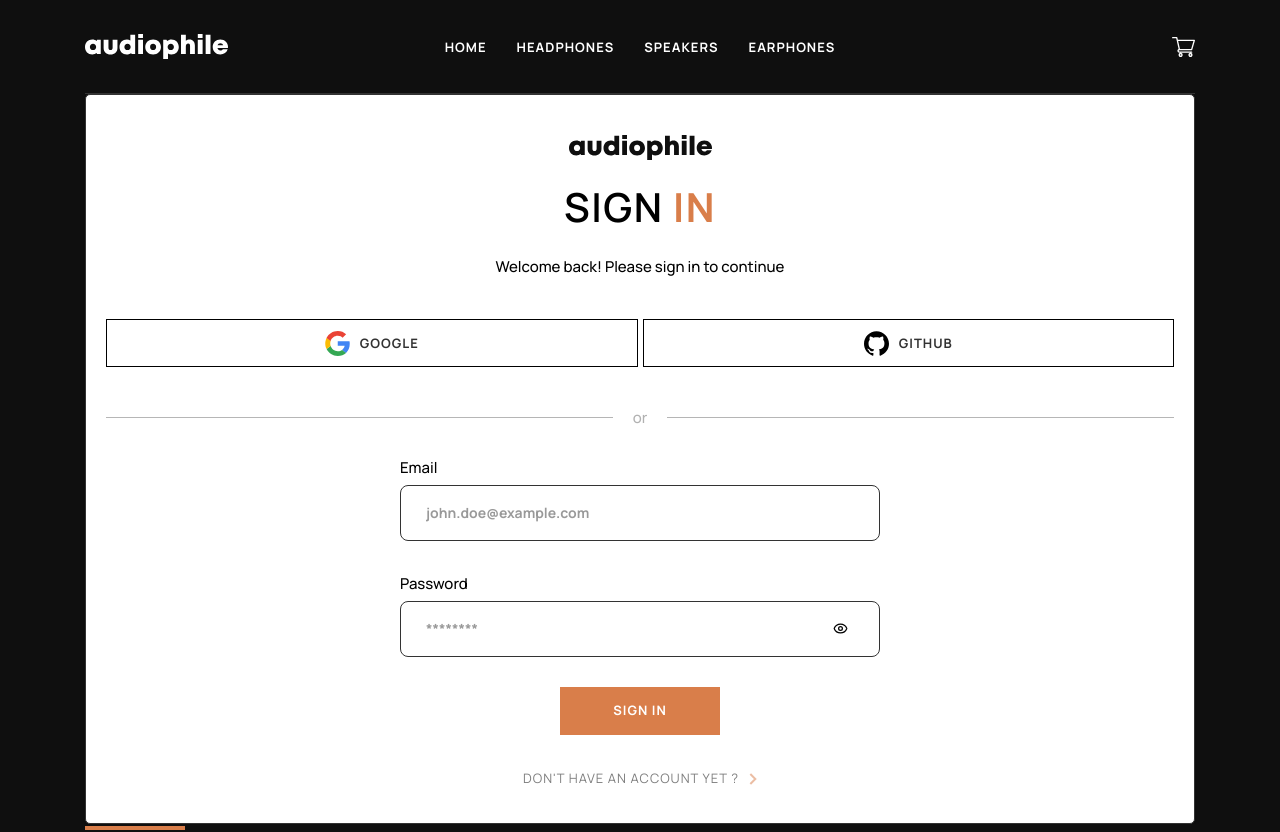
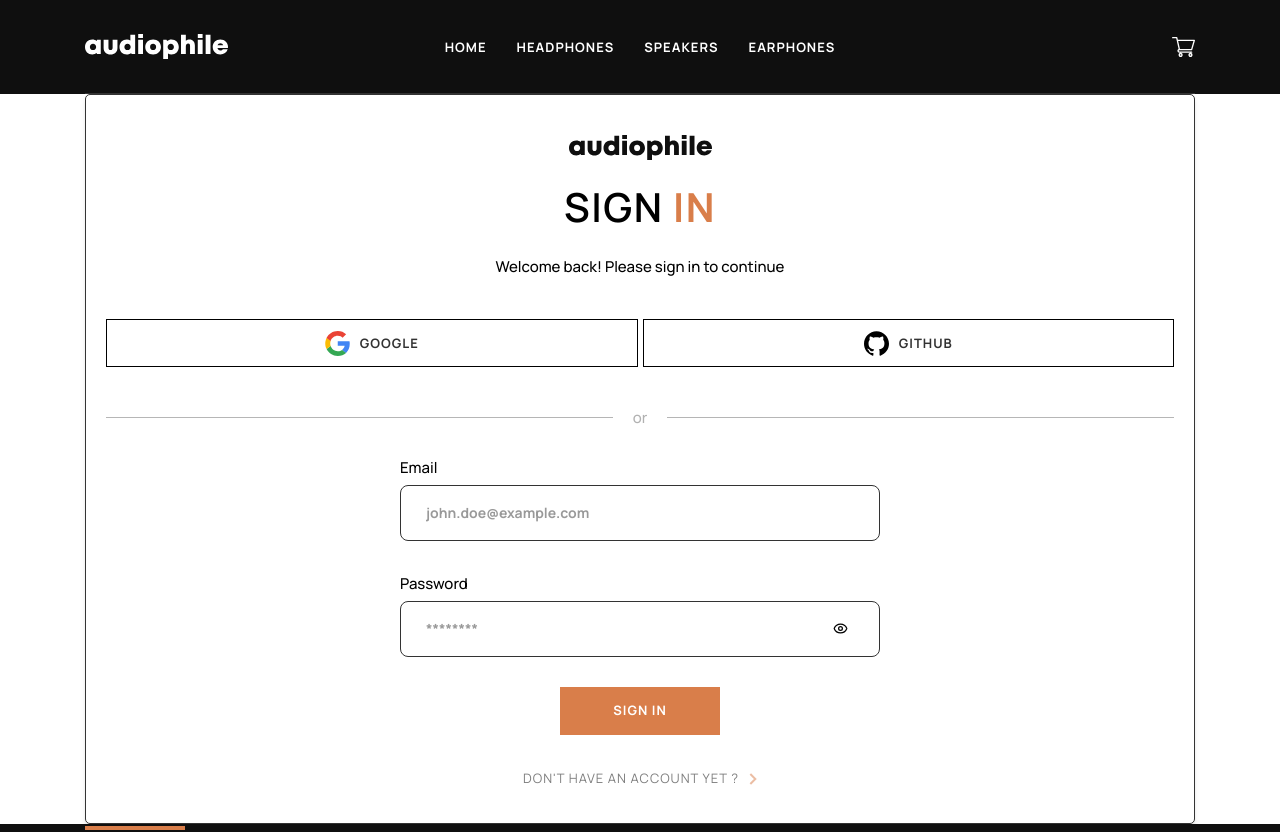
Before and after one commit to martinmoradi/audiophile, a Next.js app: page /signin in a window 1280 px wide. Shown: the top 832 px of the page. Built offline with nearby package versions, Linux system fonts and the light colour scheme.

Commit message:
Make auth layout bg-bg white for now

```diff
--- a/src/app/(auth)/layout.tsx
+++ b/src/app/(auth)/layout.tsx
@@ -1,6 +1,6 @@
 const AuthLayout = ({ children }: { children: React.ReactNode }) => {
   return (
-    <div className="flex min-h-[70dvh] flex-col items-center bg-dark pt-[var(--navigation-height)]">
+    <div className="flex min-h-[70dvh] flex-col items-center bg-white pt-[var(--navigation-height)]">
       {children}
     </div>
   );
```
